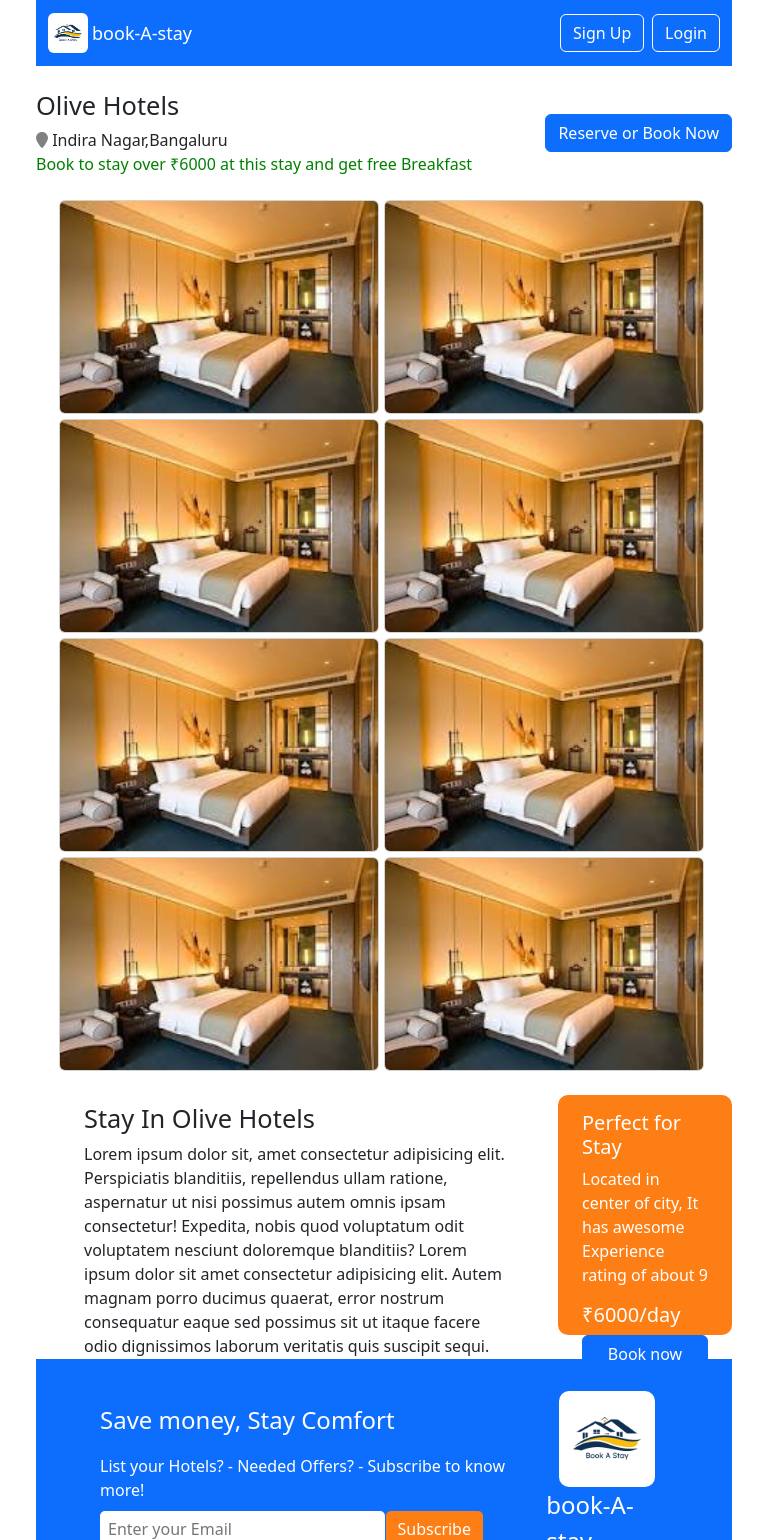
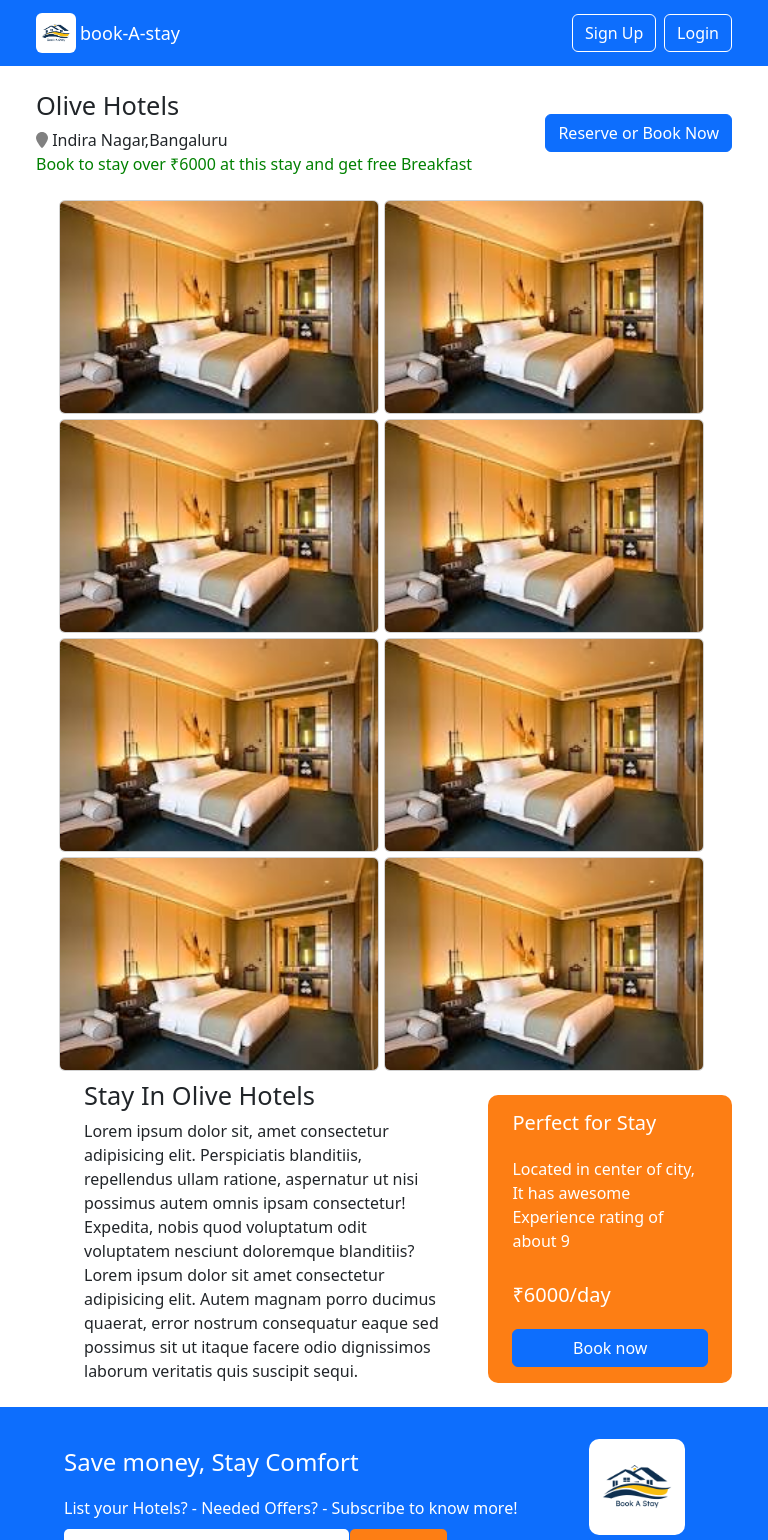
Before and after one commit to Vijayeswar-Yalamanchili/Book-A-Stay, a React (Vite) app in the folder client/: page /hotels/1 in a window 768 px wide. Shown: the top 1540 px of the page. Built offline with nearby package versions, Linux system fonts and the light colour scheme.

Commit message:
Updated hotelpage header and footer

```diff
--- a/client/src/index.css
+++ b/client/src/index.css
@@ -492,7 +492,6 @@
 
 .desc{
     width: 100%;
-    height: 15rem;
 }
 .leftDescData{
     height:100%;
@@ -500,8 +499,36 @@
     background-color: #fd7e14;
     border-radius: 10px;
 }
+.roomImagesList{
+    height: max-content;
+}
 
-@media screen and (min-width : 768px){
+@media screen and (max-width : 991px) and (min-width : 768px){
+    .desc{
+        height: 18rem !important;
+    }
+    .rightDesc{
+        width: 65% !important;
+    }
+    .leftDesc{
+        width: 35% !important;
+        height: 100%;
+    }
+}
+
+@media screen and (max-width : 767px) {
+    .desc{
+        flex-direction: column;
+    }
+    .leftDesc{
+        padding: 0 2rem;
+    }
+}
+
+@media screen and (min-width : 992px){
+    .desc{
+        height: 15rem;
+    }
     .rightDesc{
         width: 75%;
         height: 100%;
--- a/client/src/pages/hotelPage/HotelPage.jsx
+++ b/client/src/pages/hotelPage/HotelPage.jsx
@@ -6,11 +6,11 @@
 
 function HotelPage() {
   return <>
+    <AppNavbar/>
     <Container>
-      <AppNavbar/>
       <HotelDetailPage/>
-      <Footer/>
     </Container>
+    <Footer/>
   </>
 }
 
```
